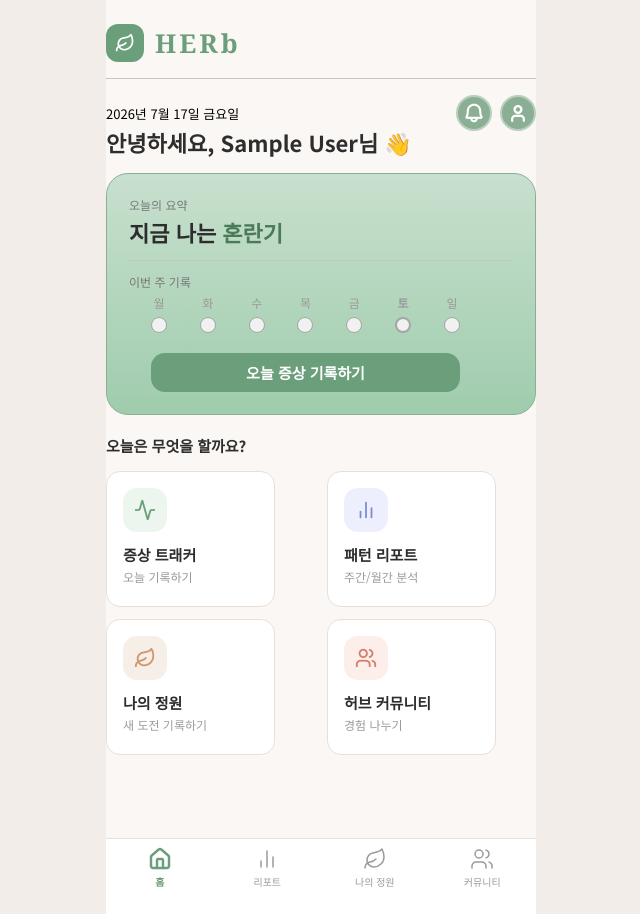
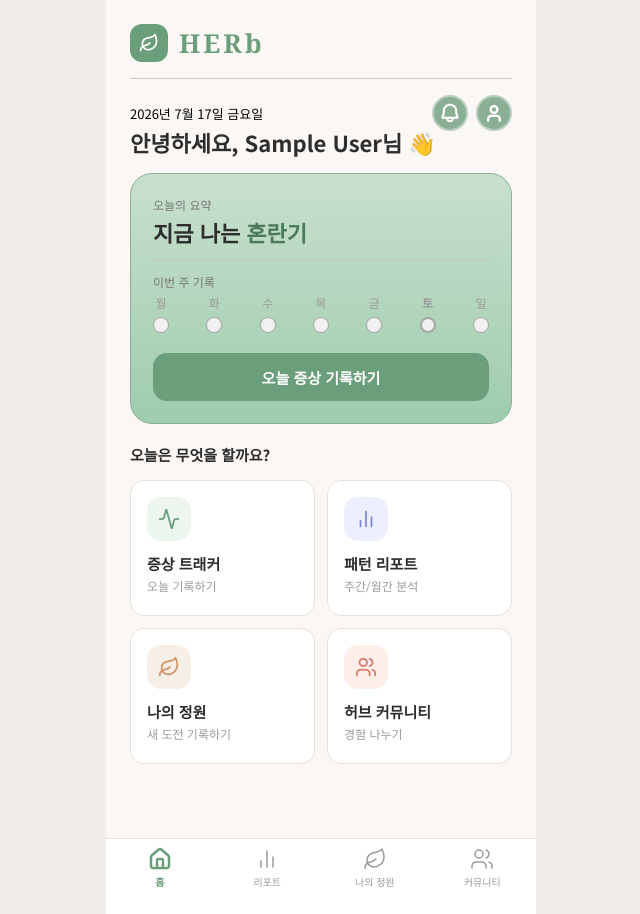
Before and after one commit to 2026-HERETHON/2026-herethon-17, a Django app: page /home/ in a window 1280 px wide. Shown: the whole page, without its empty margins (319-959 px from the left). Run offline with Django 5.2, Linux system fonts and the light colour scheme; a user stored in the database is signed in; tables that the repository leaves empty hold one stand-in row (values such as "Sample post").

Commit message:
style: 프론트 수정사항을 반영해 홈 화면 버튼과 메뉴 레이아웃 스타일을 업데이트

```diff
--- a/herb/static/css/home.css
+++ b/herb/static/css/home.css
@@ -1,3 +1,11 @@
+.app-content {
+    padding: 0 24px;
+    box-sizing: border-box;
+    overflow-y: auto;
+    flex: 1;
+    margin-bottom: 75px;
+}
+
 .home-header {
     display: flex;
     align-items: center;
@@ -174,7 +182,7 @@
     font-weight: 400;
     margin-bottom: 4px;
 }
-.summary-btn{
+.summary-btn {
     background-color: #6B9E7A;
     color: #FFFFFF;
     font-family: 'Noto Sans KR', serif;
@@ -183,17 +191,24 @@
     display: flex;
     justify-content: center;
     align-items: center;
-    width: 309px;
-    height: 39px;
+    width: 100%;
+    height: 48px;
     border-radius: 14px;
-    margin-left: 22px;
+    border: none;
+    cursor: pointer;
 
+    /* 애니메이션 효과 추가 */
+    transition: transform 0.2s ease, background-color 0.2s ease;
+}
+.summary-btn:hover, .summary-btn:active {
+    transform: scale(1.02);
+    background-color: #5A8C6A;
 }
 .summary-days {
     display: flex;
-    gap: 32.83px;
+    justify-content: space-between;
+    width: 100%;
     margin-bottom: 20px;
-    margin-left: 22px;
 }
 .summary-day {
     display: flex;
@@ -245,6 +260,7 @@
     grid-template-columns: 1fr 1fr;
     gap: 12px;
     margin-bottom: 75px;
+    width: 100%;
 }
 .menu-card {
     background: #FFFFFF;
@@ -253,9 +269,16 @@
     text-decoration: none;
     display: block;
     border: 1px solid #E8E0D8;
-    width: 168.5px;
+    width: 100%;
     height: 136px;
+    box-sizing: border-box;
 
+    /* 애니메이션 효과 추가 */
+    transition: transform 0.2s ease, box-shadow 0.2s ease;
+}
+
+.menu-card:hover, .menu-card:active {
+    transform: scale(1.05);
 }
 .menu-title{
     color: #2D2D2D;
```
